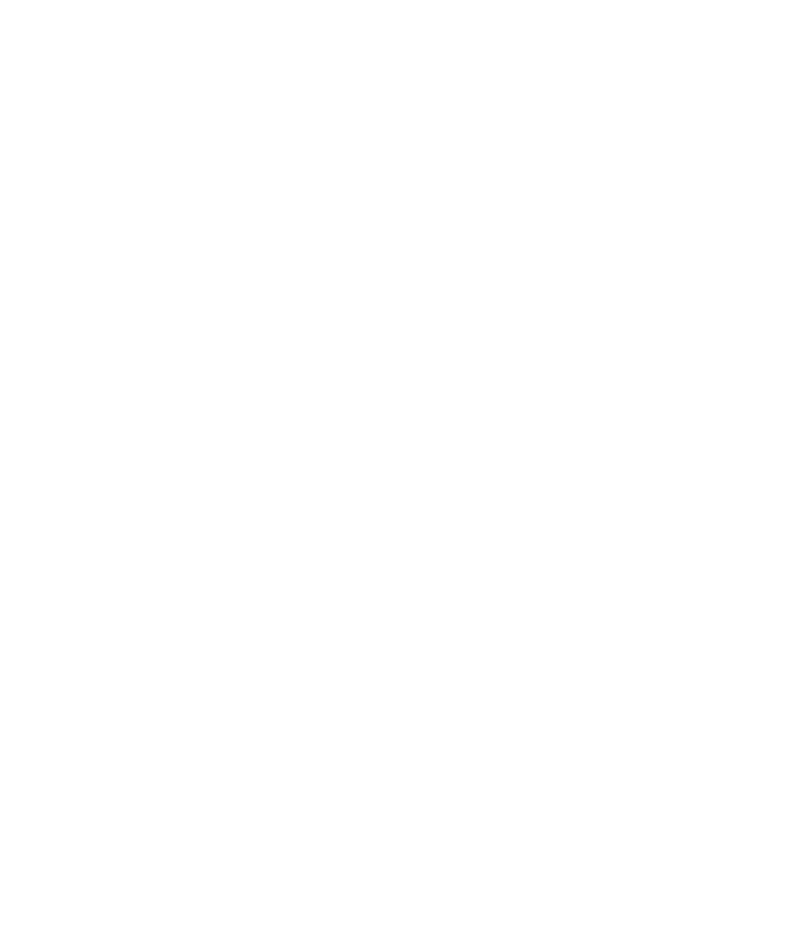
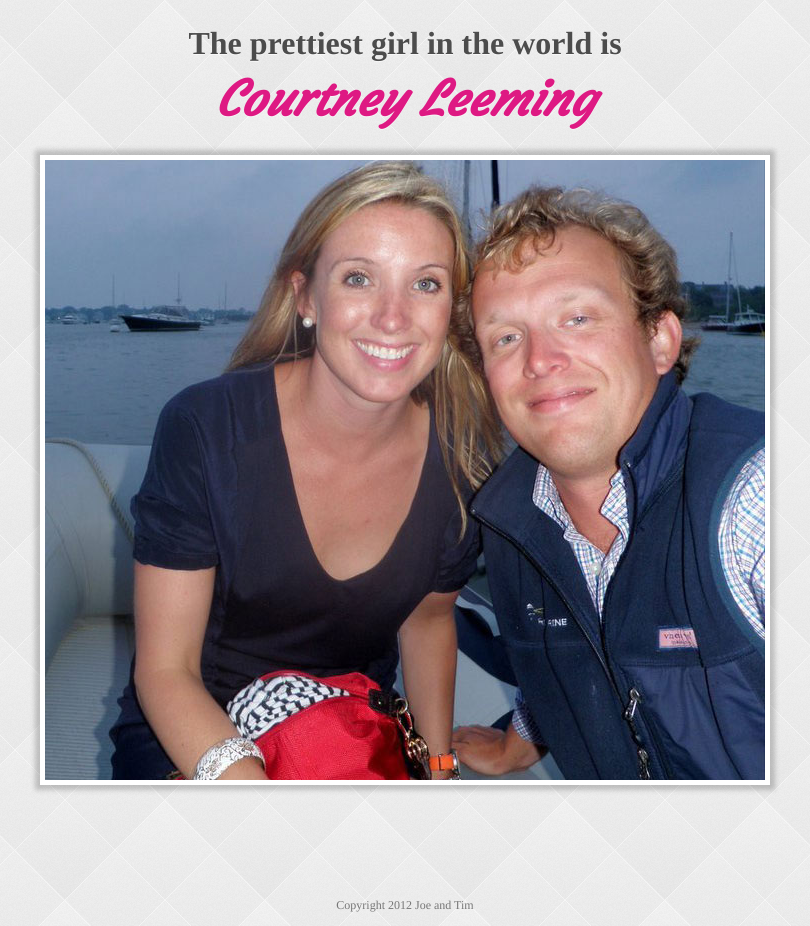
Before and after one commit to obrientt/prettiest, a plain HTML site: page index.html in a window 1280 px wide. Shown: the whole page, without its empty margins (235-1045 px from the left). Before the commit the page ends 800 px from the top, so only its background shows below. Drawn offline with nearby package versions, Linux system fonts and the light colour scheme; a web font is replaced by a local one.

Commit message:
setting up for court

```diff
--- a/css/style.css
+++ b/css/style.css
@@ -215,10 +215,48 @@ td { vertical-align: top; }
 
 
 /* ==|== primary styles =====================================================
-   Author:
+   Author: Tim OBrien
    ========================================================================== */
 
-
+body {
+	background: #f7f7f7 url('../img/diamond_upholstery.png') repeat top left;
+	font-family: 'Poly', times, serif;
+	font-size: 16px;
+}
+header, div {
+	margin: 0 auto;
+	width: 60em;
+}
+h1 {
+	color: #4c4c4c;
+	text-align: center;
+	text-shadow: 0px 1px 0px #f7f7f7;
+	filter: dropshadow(color=#f7f7f7, offx=0, offy=1);
+}
+h1 em {
+	color: #de1983;
+	display: inline-block;
+	font-size: 1.5em;
+	text-align: center;
+	text-shadow: 0px 1px 0px #f7f7f7;
+	filter: dropshadow(color=#f7f7f7, offx=0, offy=1);
+	font-family: 'Courgette', cursive;
+}
+img {
+	border: 5px solid white;
+	-webkit-box-shadow:  0px 0px 5px 5px rgba(0, 0, 0, .2);
+	box-shadow:  0px 0px 5px 5px rgba(0, 0, 0, .2);
+	display: block;
+	height: 38.75em;
+	width: 45em;
+	margin: 0 auto;
+}
+footer {
+	color: #777;
+	font-size: .75em;
+	padding-top: 100px;
+	text-align: center;
+}
 
 
 
--- a/index.html
+++ b/index.html
@@ -20,6 +20,10 @@
   <link rel="stylesheet" href="css/style.css">
   <script src="js/libs/modernizr-2.5.3.min.js"></script>
 
+	<!-- Webfonts -->
+	<link href='http://fonts.googleapis.com/css?family=Poly:400,400italic' rel='stylesheet' type='text/css'>
+	<link href='http://fonts.googleapis.com/css?family=Courgette' rel='stylesheet' type='text/css'>
+
 </head>
 
 <body>
@@ -27,13 +31,13 @@
        chromium.org/developers/how-tos/chrome-frame-getting-started -->
   <!--[if lt IE 7]><p class=chromeframe>Your browser is <em>ancient!</em> <a href="http://browsehappy.com/">Upgrade to a different browser</a> or <a href="http://www.google.com/chromeframe/?redirect=true">install Google Chrome Frame</a> to experience this site.</p><![endif]-->
   <header>
-
+		<h1>The prettiest girl in the world is <br><em>Courtney Leeming</em></h1>
   </header>
   <div role="main">
-
+		<img src="img/court.jpg" width="720" height="620" alt="Courtney Leeming, the prettiest girl in the world.">
   </div>
   <footer>
-
+		<p>Copyright 2012 Joe and Tim</p>
   </footer>
 
   <!-- JavaScript at the bottom for fast page loading -->
```
Also changed, not shown: img/court.jpg (added), img/diamond_upholstery.png (added).
